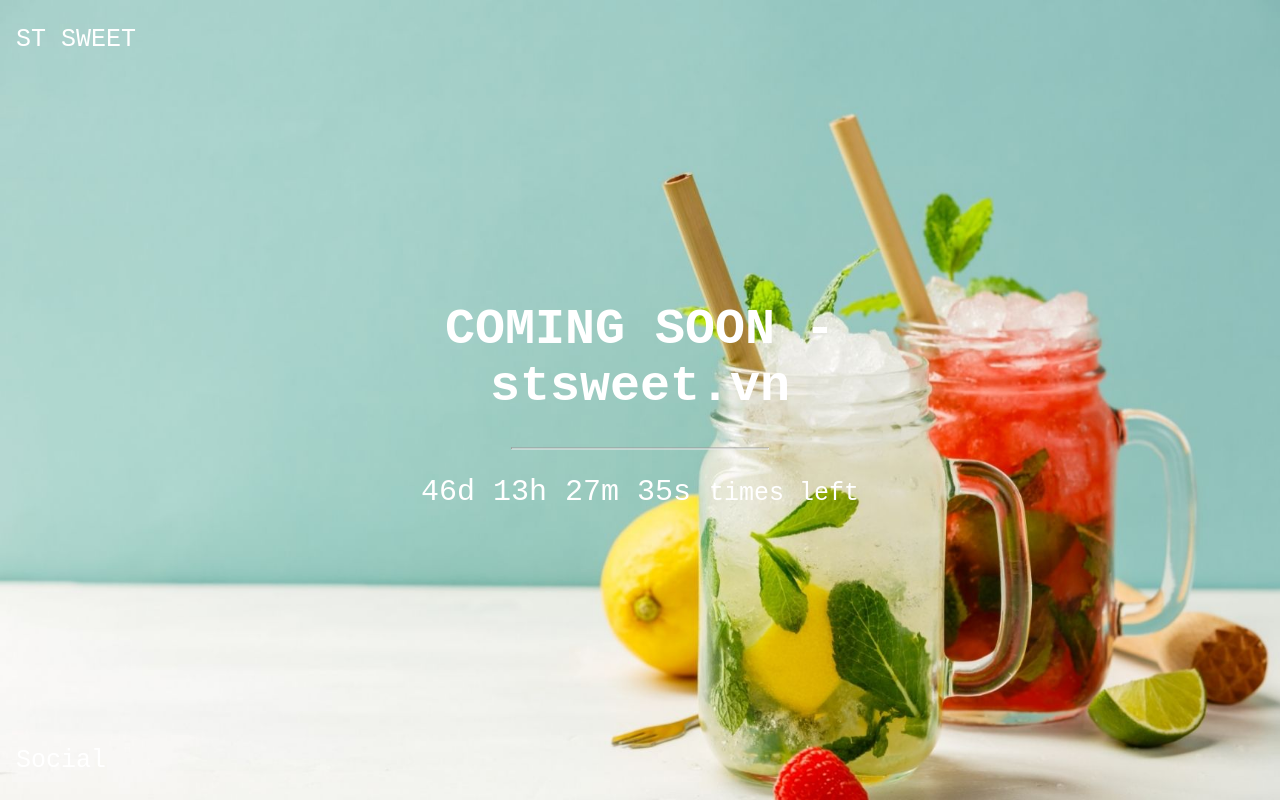
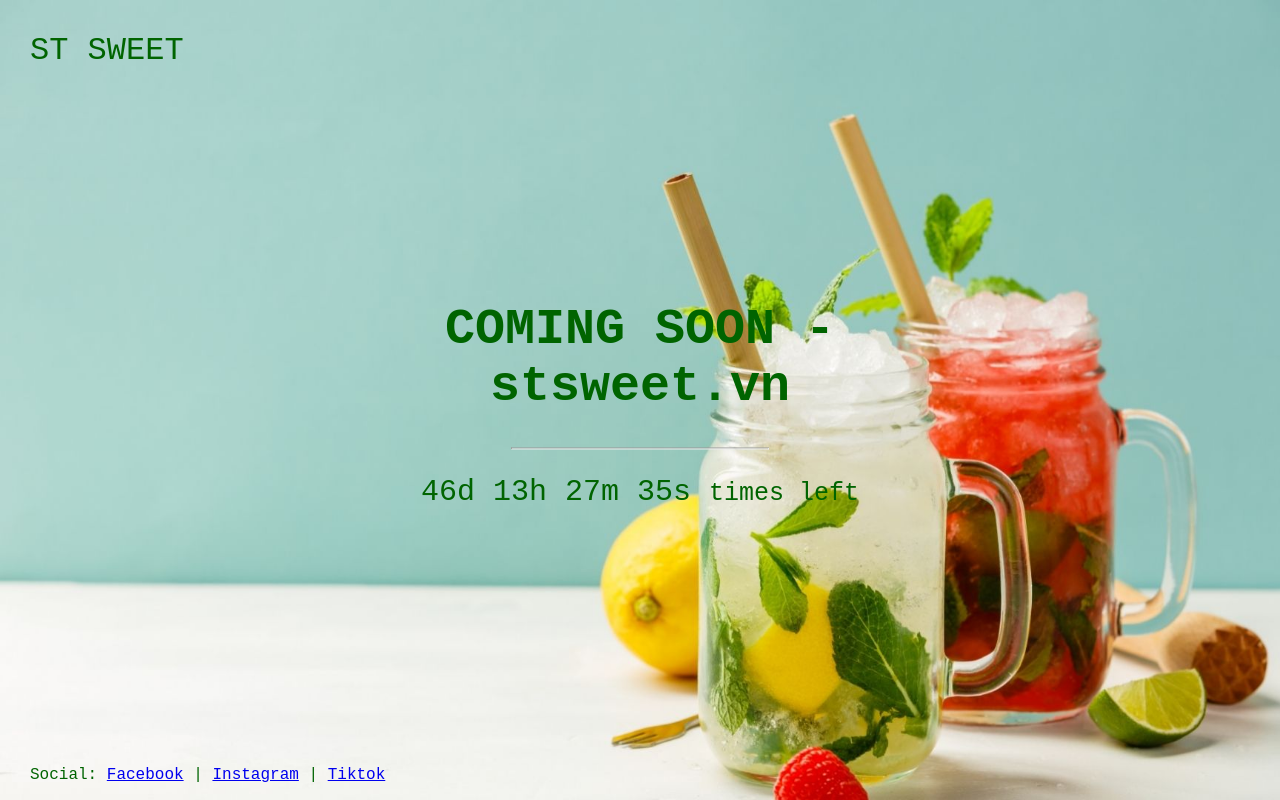
Before and after one commit to skyllpro/stsweet, a plain HTML site: page index.html in a window 1280 px wide. Drawn offline with Linux system fonts and the light colour scheme.

Commit message:
Update index.html

```diff
--- a/index.html
+++ b/index.html
@@ -12,7 +12,7 @@ body, html {
   background-position: center;
   background-size: cover;
   position: relative;
-  color: white;
+  color: darkgreen;
   font-family: "Courier New", Courier, monospace;
   font-size: 25px;
 }
@@ -20,13 +20,15 @@ body, html {
 .topleft {
   position: absolute;
   top: 0;
-  left: 16px;
+  left: 30px;
+  font-size: 2rem
 }
 
 .bottomleft {
   position: absolute;
   bottom: 0;
-  left: 16px;
+  left: 30px;
+  font-size: 1rem
 }
 
 .middle {
@@ -54,7 +56,7 @@ hr {
     <p><span id="countdown" style="font-size:30px"></span> times left</p>
   </div>
   <div class="bottomleft">
-    <p>Social</p>
+    <p>Social: <a target="_blank rel="nofollow" href="https://www.facebook.com/stsweet.vn">Facebook</a> | <a target="_blank rel="nofollow" href="https://www.instagram.com/stsweet.vn">Instagram</a> | <a target="_blank rel="nofollow" href="https://www.tiktok.com/@stsweet.vn">Tiktok</a></p>
   </div>
 </div>
 <script>
```
